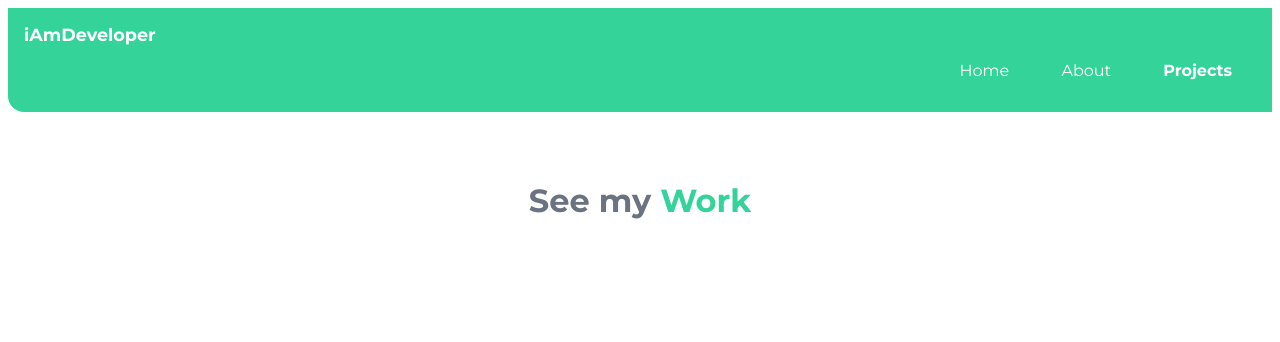
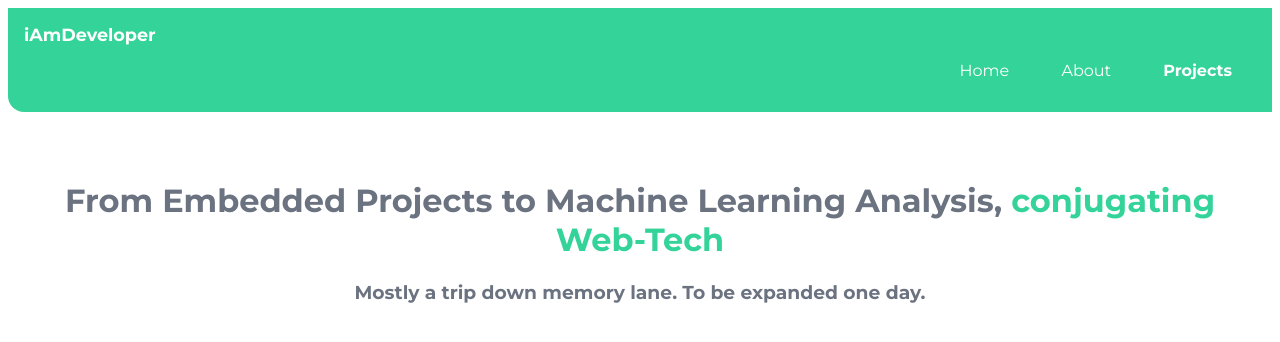
Before and after one commit to Hmrinal/Component-Library, a plain HTML site: page projects.html in a window 1280 px wide. Drawn offline with Linux system fonts and the light colour scheme.

Commit message:
add: header addded in project

```diff
--- a/projects.html
+++ b/projects.html
@@ -24,7 +24,8 @@
     </nav>
 
     <header class="hero">
-        <h1 class="hero-heading">See my <span class="heading-inverted">Work</span></h1>
+        <h1 class="hero-heading">From Embedded Projects to Machine Learning Analysis, <span class="heading-inverted">conjugating Web-Tech</span></h1>
+        <h3>Mostly a trip down memory lane. To be expanded one day.</h3>
     </header>
 </body>
 </html>
--- a/styles.css
+++ b/styles.css
@@ -93,6 +93,10 @@ margin-md{
 .hero .hero-heading .heading-inverted{
     color:var(--primary-color);
 }
+.hero h3{
+    color: var(--dark-gray);
+    text-align: center;
+}
 
 /** section **/
 .section{
```
